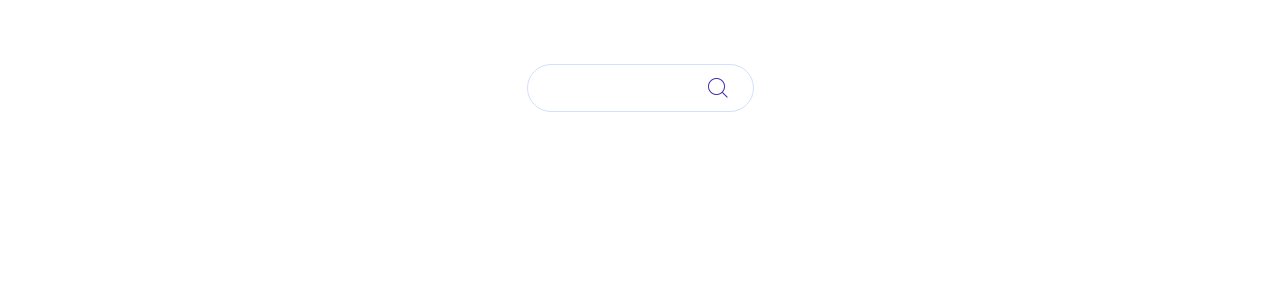
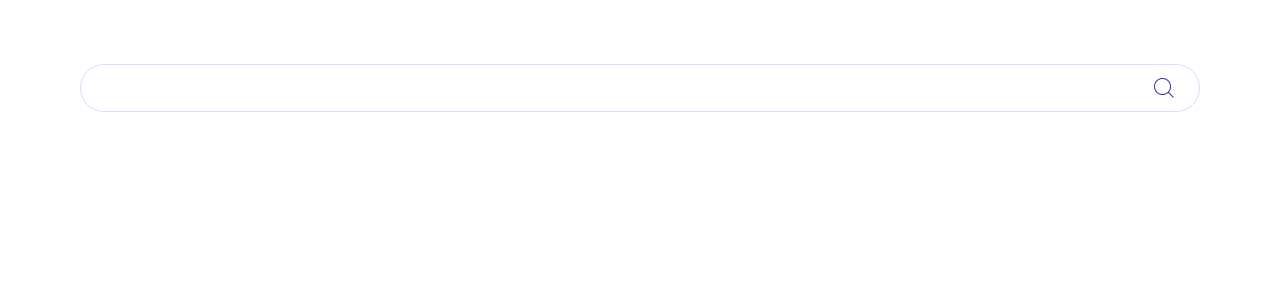
Before and after one commit to NikolasEagle/GlobaxIT_Test, a React (Vite) app: page / in a window 1280 px wide. Shown: the top 300 px of the page. Built offline with nearby package versions, Linux system fonts and the light colour scheme.

Commit message:
Исправление шрифтов

```diff
--- a/src/components/Popup.module.scss
+++ b/src/components/Popup.module.scss
@@ -10,6 +10,7 @@
 
   .popup {
     cursor: default;
+    box-shadow: 0 0 20px rgba($color: #000000, $alpha: 0.1);
     p {
       margin: 0;
     }
@@ -18,8 +19,7 @@
     border-radius: 16px;
     padding: 24px;
     background: #ffffff;
-    opacity: 1;
-    height: 550px;
+    height: max-content;
     display: flex;
     flex-direction: column;
     gap: 40px;
@@ -54,11 +54,13 @@
       flex-direction: row;
       gap: 40px;
       .desc {
+        color: #262c40;
         display: flex;
         flex-direction: column;
         gap: 14px;
         p {
-          font-size: 18;
+          line-height: 24px;
+          font-size: 18px;
         }
       }
       .data {
@@ -67,7 +69,8 @@
         flex-direction: column;
         gap: 14px;
         p {
-          font-size: 16;
+          line-height: 18px;
+          font-size: 16px;
         }
       }
     }
@@ -76,14 +79,17 @@
       flex-direction: column;
       gap: 12px;
       desc {
+        color: #262c40;
         p {
-          font-size: 18;
+          line-height: 24px;
+          font-size: 18px;
         }
       }
       .data {
         color: #8189a3;
         p {
-          font-size: 16;
+          line-height: 18px;
+          font-size: 16px;
         }
       }
     }
--- a/src/components/SearchField.module.scss
+++ b/src/components/SearchField.module.scss
@@ -3,8 +3,7 @@
   display: flex;
   justify-content: center;
   align-items: center;
-  max-width: 1120px;
-  width: 100%;
+  width: 1120px;
   height: 48px;
   border-radius: 24px;
   outline: none;
@@ -13,8 +12,7 @@
 
   .search_input {
     display: flex;
-    width: 100%;
-    max-width: 1120px;
+    width: 1120px;
     height: 48px;
     border-radius: 24px;
     border: solid 1px #d4defe;
--- a/src/index.scss
+++ b/src/index.scss
@@ -1,3 +1,17 @@
+@font-face {
+  font-family: "Proxima Nova";
+  src: url("fonts/ProximaNova-Regular.woff") format("woff");
+  font-weight: normal;
+  font-style: normal;
+}
+
+@font-face {
+  font-family: "Proxima Nova Bold";
+  src: url("fonts/ProximaNova-Bold.woff") format("woff");
+  font-weight: normal;
+  font-style: normal;
+}
+
 :root {
   font-family: system-ui, Avenir, Helvetica, Arial, sans-serif;
   line-height: 1.5;
@@ -28,11 +42,16 @@ body {
   justify-content: center;
   align-items: center;
   background: #ffffff;
+  font-family: "Proxima Nova", sans-serif;
 }
 
 h1 {
   font-size: 3.2em;
   line-height: 1.1;
+}
+
+h2 {
+  font-family: "Proxima Nova Bold", sans-serif;
 }
 
 button {
```
Also changed, not shown: src/fonts/ProximaNova-Bold.woff (added), src/fonts/ProximaNova-Regular.woff (added).
